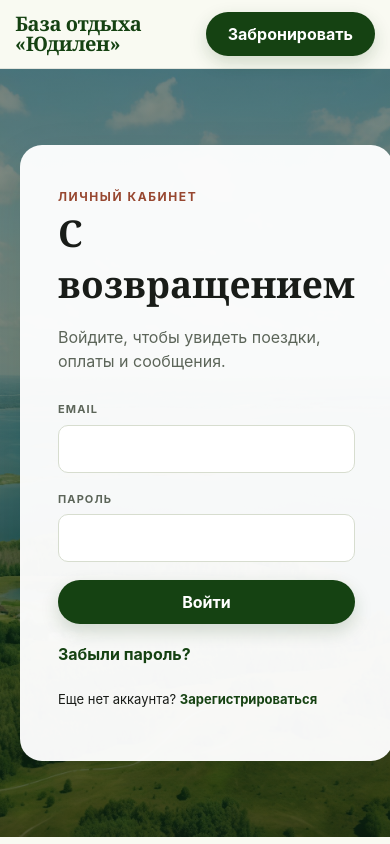
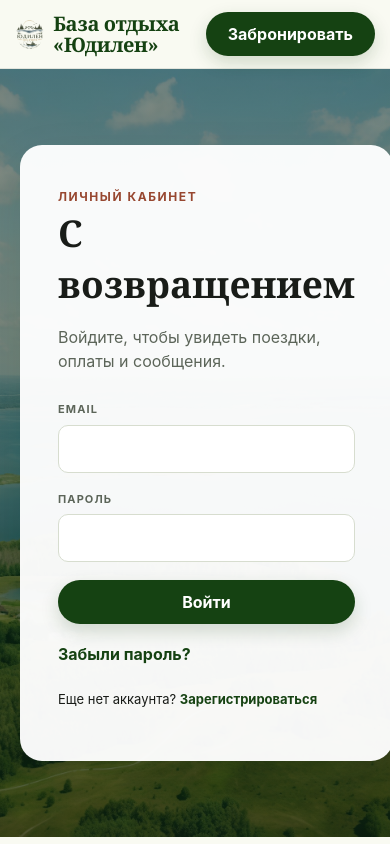
Before and after one commit to egikov99/judilen, a Next.js app in the folder apps/web/: page /login in a window 390 px wide. Built offline with nearby package versions, Linux system fonts and the light colour scheme; no server answers.

Commit message:
Логотип

```diff
--- a/apps/web/src/app/globals.css
+++ b/apps/web/src/app/globals.css
@@ -92,6 +92,11 @@ img { display: block; max-width: 100%; }
 }
 .nav { height: 76px; display: flex; align-items: center; justify-content: space-between; gap: 32px; }
 .brand { font: 700 24px/1 var(--serif); color: var(--forest-900); letter-spacing: -.02em; }
+.site-brand { display: inline-flex; min-width: 0; align-items: center; gap: 10px; }
+.site-brand-logo-frame { width: 44px; height: 44px; flex: 0 0 auto; overflow: hidden; }
+.site-brand-logo { width: 100%; height: 100%; object-fit: contain; transform: scale(1.42); }
+.site-brand-label { min-width: 0; }
+.site-brand-footer { color: white; }
 .nav-links { display: flex; align-items: center; gap: 28px; font-size: 14px; color: var(--color-text); }
 .nav-links a:hover { color: var(--forest-900); }
 .nav-actions { display: flex; align-items: center; gap: 12px; }
@@ -246,6 +251,7 @@ img { display: block; max-width: 100%; }
 .admin-sidebar { position: sticky; top: 0; z-index: 70; height: 100vh; padding: 30px 20px; background: var(--forest-950); color: white; }
 .admin-sidebar-head { display: flex; align-items: center; justify-content: space-between; }
 .admin-sidebar .brand { color: white; display: block; padding: 0 12px 28px; }
+.admin-sidebar .site-brand { display: flex; }
 .admin-nav { display: grid; gap: 7px; }
 .admin-nav a { display: flex; align-items: center; justify-content: space-between; gap: 10px; padding: 12px 14px; border-radius: 10px; color: rgba(255,255,255,.7); font-size: 14px; }
 .admin-nav a:hover, .admin-nav a.is-active { color: white; background: rgba(216,232,200,.12); }
@@ -546,6 +552,7 @@ img { display: block; max-width: 100%; }
 @keyframes modal-slide-in { from { opacity: 0; transform: translateY(12px) scale(.985); } }
 
 @media (max-width: 950px) {
+  .site-brand-logo-frame { width: 36px; height: 36px; }
   .nav-links { display: none; }
   .mobile-nav { display: inline-flex; }
   .booking-form { grid-template-columns: 1fr 1fr; }
@@ -570,6 +577,7 @@ img { display: block; max-width: 100%; }
   .admin-sidebar { position: fixed; inset: 0 auto 0 0; width: min(310px, calc(100vw - 48px)); height: 100dvh; padding: 22px 16px; transform: translateX(-105%); transition: transform .2s ease; box-shadow: 18px 0 55px rgba(0,0,0,.25); }
   .admin-sidebar.is-open { transform: translateX(0); }
   .admin-sidebar .brand { display: block; padding: 0 8px 18px; }
+  .admin-sidebar .site-brand { display: flex; }
   .admin-nav { max-height: calc(100dvh - 190px); overflow-y: auto; }
   .admin-nav a { min-height: 46px; font-size: 14px; }
   .admin-user { display: block; }
@@ -590,6 +598,10 @@ img { display: block; max-width: 100%; }
   .container { width: min(100% - 30px, 1180px); }
   .nav { height: 68px; }
   .brand { font-size: 20px; }
+  .site-brand { gap: 8px; }
+  .site-brand-logo-frame { width: 30px; height: 30px; }
+  .site-header .nav { gap: 10px; }
+  .site-header .site-brand-label { max-width: 132px; line-height: 1.05; }
   .nav-actions .button-ghost { display: none; }
   .hero { min-height: 650px; }
   .hero-content { padding-bottom: 120px; }
--- a/apps/web/src/components/admin/admin-shell.tsx
+++ b/apps/web/src/components/admin/admin-shell.tsx
@@ -5,6 +5,7 @@ import { ExternalLink, Menu, X } from "lucide-react";
 import { usePathname } from "next/navigation";
 import { useEffect, useRef, useState } from "react";
 import { LogoutButton } from "@/components/logout-button";
+import { SiteBrand } from "@/components/site-brand";
 import { NotificationCenter } from "./notification-center";
 
 type NavigationItem = { href: string; label: string };
@@ -71,7 +72,7 @@ export function AdminShell({ children, navigation, name, role }: {
     <button className={`admin-menu-scrim ${menuOpen ? "is-open" : ""}`} type="button" tabIndex={-1} aria-label="Закрыть меню" onClick={() => setMenuOpen(false)} />
     <aside className={`admin-sidebar ${menuOpen ? "is-open" : ""}`}>
       <div className="admin-sidebar-head">
-        <Link className="brand" href="/admin">Юдилен · CRM</Link>
+        <SiteBrand className="site-brand-admin" href="/admin" label="Юдилен · CRM" />
         <button ref={menuCloseRef} className="admin-menu-close" type="button" aria-label="Закрыть меню" onClick={() => setMenuOpen(false)}><X size={22} /></button>
       </div>
       <nav className="admin-nav" aria-label="Администрирование">
--- /dev/null
+++ b/apps/web/src/components/site-brand.tsx
@@ -0,0 +1,30 @@
+import Image from "next/image";
+import Link from "next/link";
+
+export function SiteBrand({
+  href = "/",
+  label = "База отдыха «Юдилен»",
+  className = "",
+  priority = false
+}: {
+  href?: string;
+  label?: string;
+  className?: string;
+  priority?: boolean;
+}) {
+  return (
+    <Link className={`brand site-brand ${className}`.trim()} href={href}>
+      <span className="site-brand-logo-frame">
+        <Image
+          className="site-brand-logo"
+          src="/images/judilen-strusto-logo.png"
+          width={48}
+          height={48}
+          alt="Логотип базы отдыха «Юдилен»"
+          priority={priority}
+        />
+      </span>
+      <span className="site-brand-label">{label}</span>
+    </Link>
+  );
+}
--- a/apps/web/src/components/site-footer.tsx
+++ b/apps/web/src/components/site-footer.tsx
@@ -1,4 +1,5 @@
 import Link from "next/link";
+import { SiteBrand } from "@/components/site-brand";
 
 export function SiteFooter() {
   return (
@@ -6,7 +7,7 @@ export function SiteFooter() {
       <div className="container">
         <div className="footer-grid">
           <div>
-            <div className="brand" style={{ color: "white" }}>«Юдилен» База отдыха</div>
+            <SiteBrand className="site-brand-footer" />
             <p style={{ maxWidth: 350, color: "rgba(255,255,255,.67)" }}>Тихое место для отдыха среди хвойного леса. Продуманные дома и искренняя забота о гостях.</p>
           </div>
           <div><div className="footer-title">Отдых</div><div className="footer-list"><Link href="/domiki">Домики</Link><Link href="/uslugi">Услуги</Link><Link href="/otzyvy">Отзывы</Link></div></div>
--- a/apps/web/src/components/site-header.tsx
+++ b/apps/web/src/components/site-header.tsx
@@ -1,10 +1,11 @@
 import Link from "next/link";
+import { SiteBrand } from "@/components/site-brand";
 
 export function SiteHeader() {
   return (
     <header className="site-header">
       <nav className="container nav" aria-label="Основная навигация">
-        <Link className="brand" href="/">База отдыха «Юдилен»</Link>
+        <SiteBrand priority />
         <div className="nav-links">
           <Link href="/domiki">Домики</Link>
           <Link href="/uslugi">Услуги</Link>
```
Also changed, not shown: apps/web/public/images/judilen-strusto-logo.png (added).
